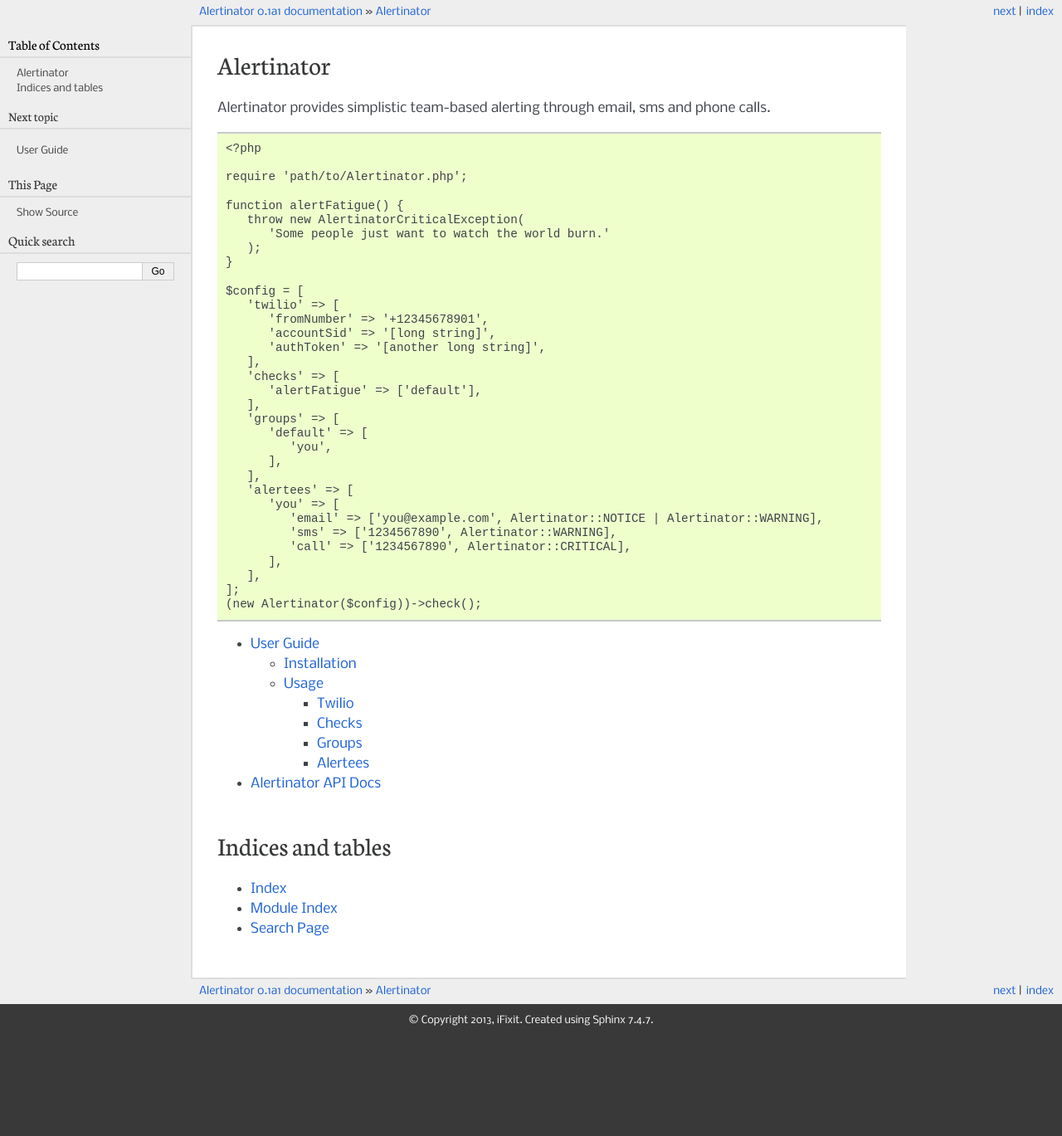
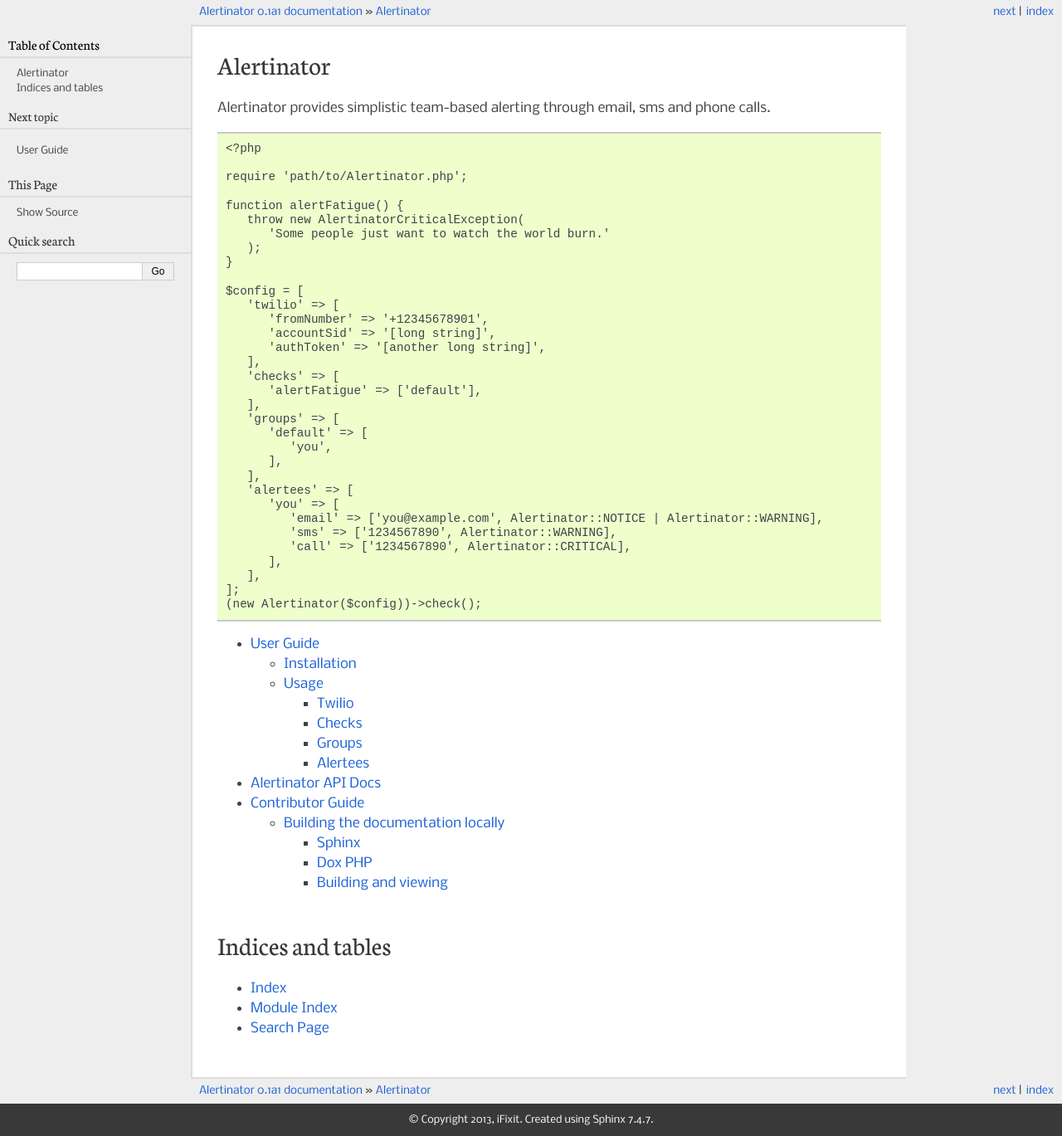
Before and after one commit to iFixit/alertinator, a Sphinx documentation site: the page built from docs/index.rst, in a window 1280 px wide. Shown: the whole page at 83% size. Built offline with Sphinx 7.4.7, drawn with Linux system fonts in a browser that asks for light colours; before the commit the page ends 1249 px from its top, so only the background shows below that; some of the changed lines change nothing that is shown.

Commit message:
Docs: add contributor guide.

```diff
--- /dev/null
+++ b/docs/contributor_guide.rst
@@ -0,0 +1,47 @@
+Contributor Guide
+=================
+
+Building the documentation locally
+----------------------------------
+
+There are a number of dependencies required for building the documentation.
+
+Sphinx
+^^^^^^
+
+Alertinator's docs are written for compilation with `Sphinx`_, the
+documentation system developed for Python's documentation.  We use the `php
+domain`_ to help Sphinx understand the docs extracted from our PHP code.
+
+It is recommended you install Sphinx inside a `virtualenv`_ to keep your system
+clean::
+
+    [$]> cd docs
+    [$]> virtualenv --no-site-packages --distribute env
+    [$]> source env/bin/activate
+    [$]> pip install -r requirements.txt
+    [$]> deactivate
+    [$]> cd ..
+
+.. _Sphinx: http://sphinx-doc.org/
+.. _php domain: http://pythonhosted.org/sphinxcontrib-phpdomain/
+.. _virtualenv: http://www.virtualenv.org/
+
+Dox PHP
+^^^^^^^
+
+`Dox PHP`_ is used to extract docstrings from the PHP source and turn them into
+reST files suitable for Sphinx.  Please refer to Dox PHP's project page for
+installation instructions.
+
+.. _Dox PHP: https://github.com/avalanche123/doxphp
+
+Building and viewing
+^^^^^^^^^^^^^^^^^^^^
+
+If all the dependencies are installed, ``build-docs.sh`` should produce a set
+of HTML documentation in ``docs/_build/html``.  You can view these in your
+browser through any variety of means; one easy way is to use Python::
+
+    [$]> cd doc/_build/_html
+    [$]> python -m SimpleHTTPServer
--- a/docs/index.rst
+++ b/docs/index.rst
@@ -43,6 +43,7 @@ phone calls. ::
 
    user_guide
    Alertinator
+   contributor_guide
 
 Indices and tables
 ==================
```
